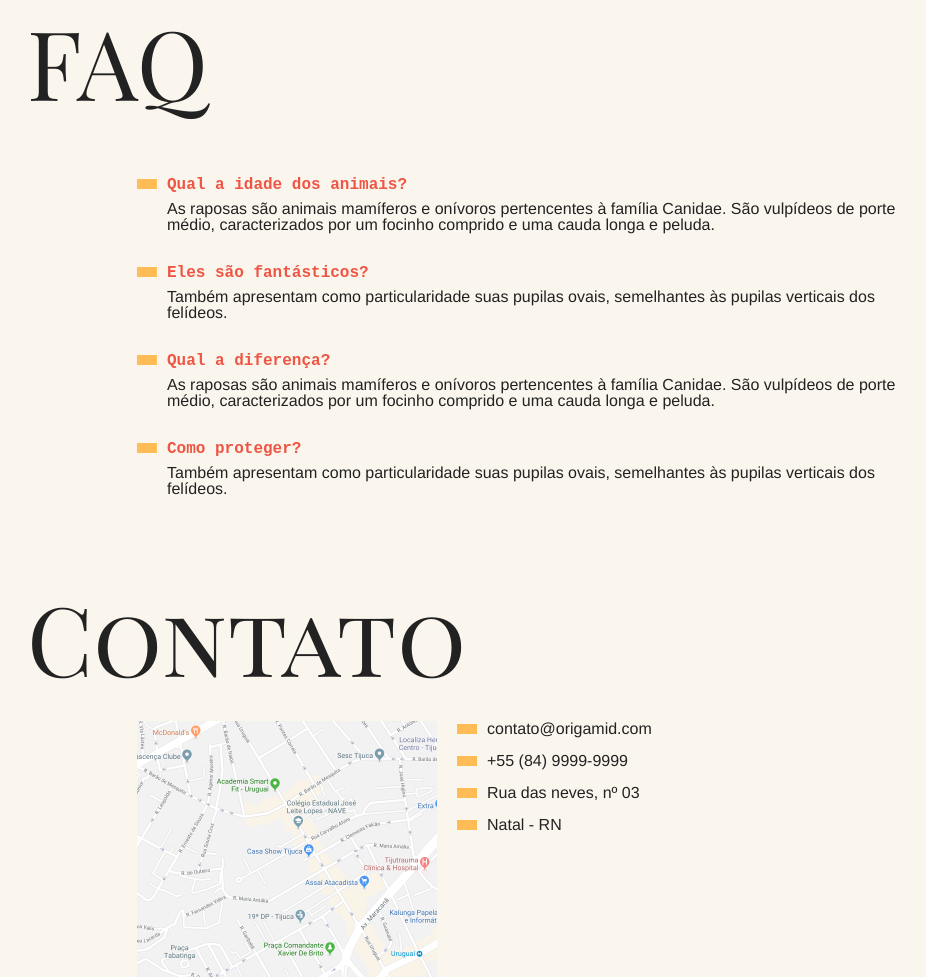
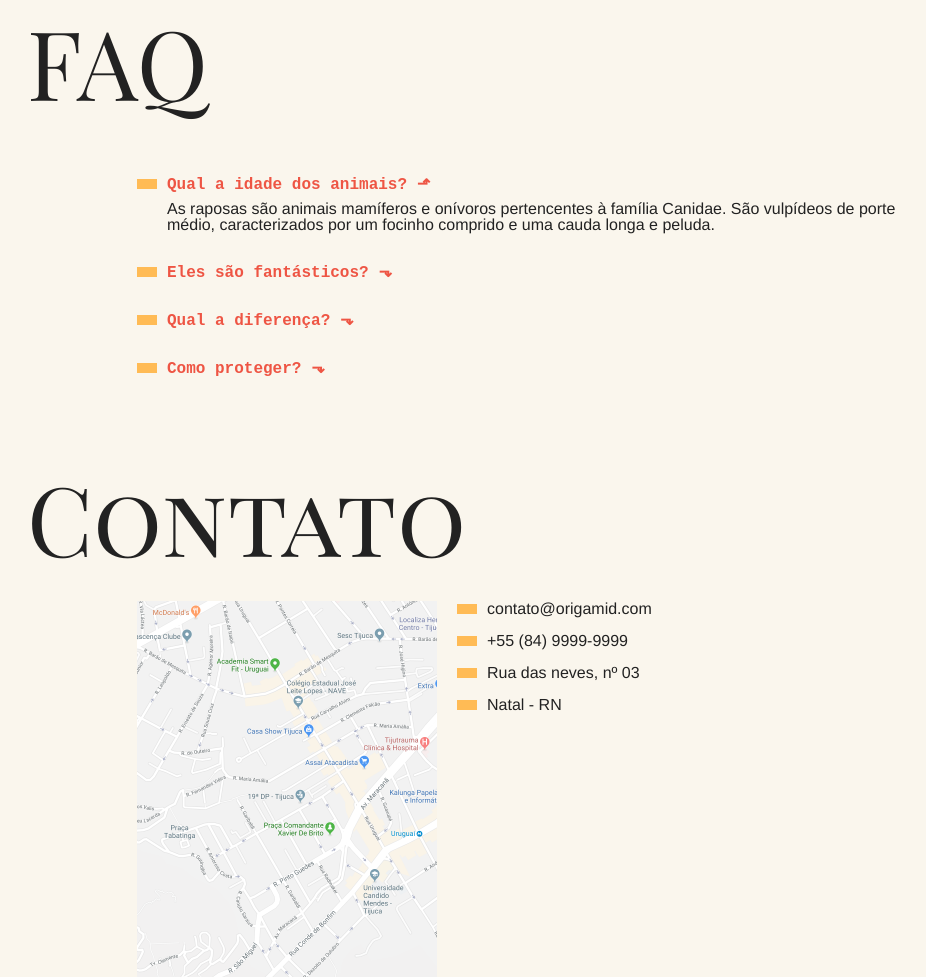
Before and after one commit to RonaldGuilh/Animais-fantasticos, a plain HTML site: page index.html in a window 1280 px wide. Shown: the part 797-1774 px from the top of the page, without its empty margins (163-1089 px from the left). Drawn offline with Linux system fonts and the light colour scheme.

Commit message:
Accordion list

```diff
--- a/css/style.css
+++ b/css/style.css
@@ -197,3 +197,32 @@ body{
     transform: translate3d(0, 0, 0);
   }
 }
+
+.js .js-accordion dd{
+  display: none;
+}
+
+.js-accordion dt::after {
+  content: '⬎';
+  margin-left: 10px;
+}
+
+.js-accordion dt.ativo::after {
+  content: '⬏';
+}
+
+.js-accordion dd.ativo{
+  display: block;
+  animation: slideDown .5s forwards;
+}
+
+@keyframes slideDown{
+  from {
+    opacity: 0;
+    max-height: 0;
+  }
+  to {
+    opacity: 1;
+    max-height: 200px;
+  }
+}
--- a/index.html
+++ b/index.html
@@ -103,7 +103,7 @@
 
   <section class="grid-section faq" id="faq">
     <h1 class="titulo">FAQ</h1>
-    <dl class="faq-lista ">
+    <dl class="faq-lista js-accordion">
       <dt>Qual a idade dos animais?</dt>
       <dd>As raposas são animais mamíferos e onívoros pertencentes à família Canidae. São vulpídeos de porte médio, caracterizados por um focinho comprido e uma cauda longa e peluda.</dd>
       <dt>Eles são fantásticos?</dt>
--- a/js/script.js
+++ b/js/script.js
@@ -1,3 +1,5 @@
+/* Tab navgation ⬎ */
+
 function initTabNav() {
   const tabMenu = document.querySelectorAll(".js-tabmenu li");
   const tabContent = document.querySelectorAll(".js-tabcontent section");
@@ -19,3 +21,24 @@ function initTabNav() {
   }
 }
 initTabNav();
+
+/* Acordion list ⬎ */
+
+function initAccordion() {
+  const accordionList = document.querySelectorAll(".js-accordion dt");
+  const activeClass = 'ativo';
+
+  if (accordionList.length) {
+    accordionList[0].classList.add(activeClass);
+    accordionList[0].nextElementSibling.classList.add(activeClass);
+    function activeAccordion(event) {
+      this.classList.toggle(activeClass);
+      this.nextElementSibling.classList.toggle(activeClass);
+    }
+
+    accordionList.forEach((item) => {
+      item.addEventListener("click", activeAccordion);
+    });
+  }
+}
+initAccordion();
```
